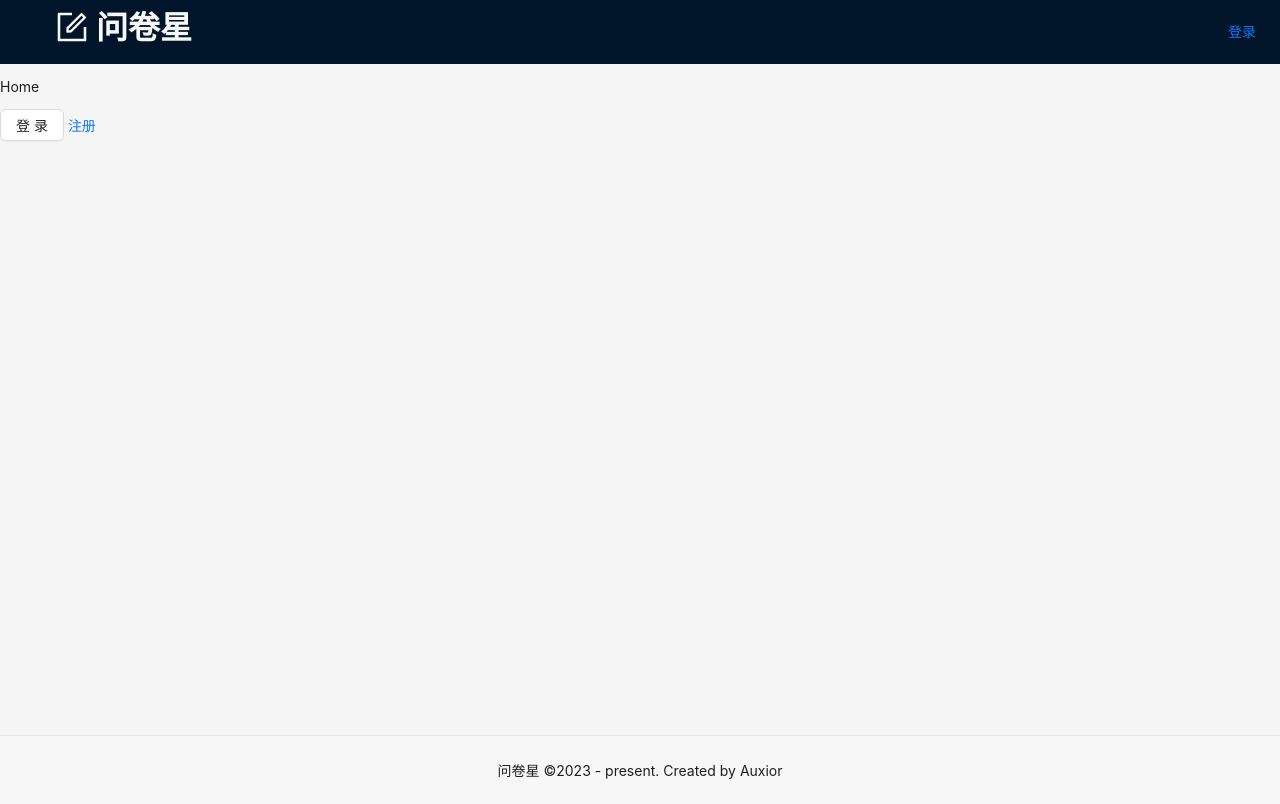
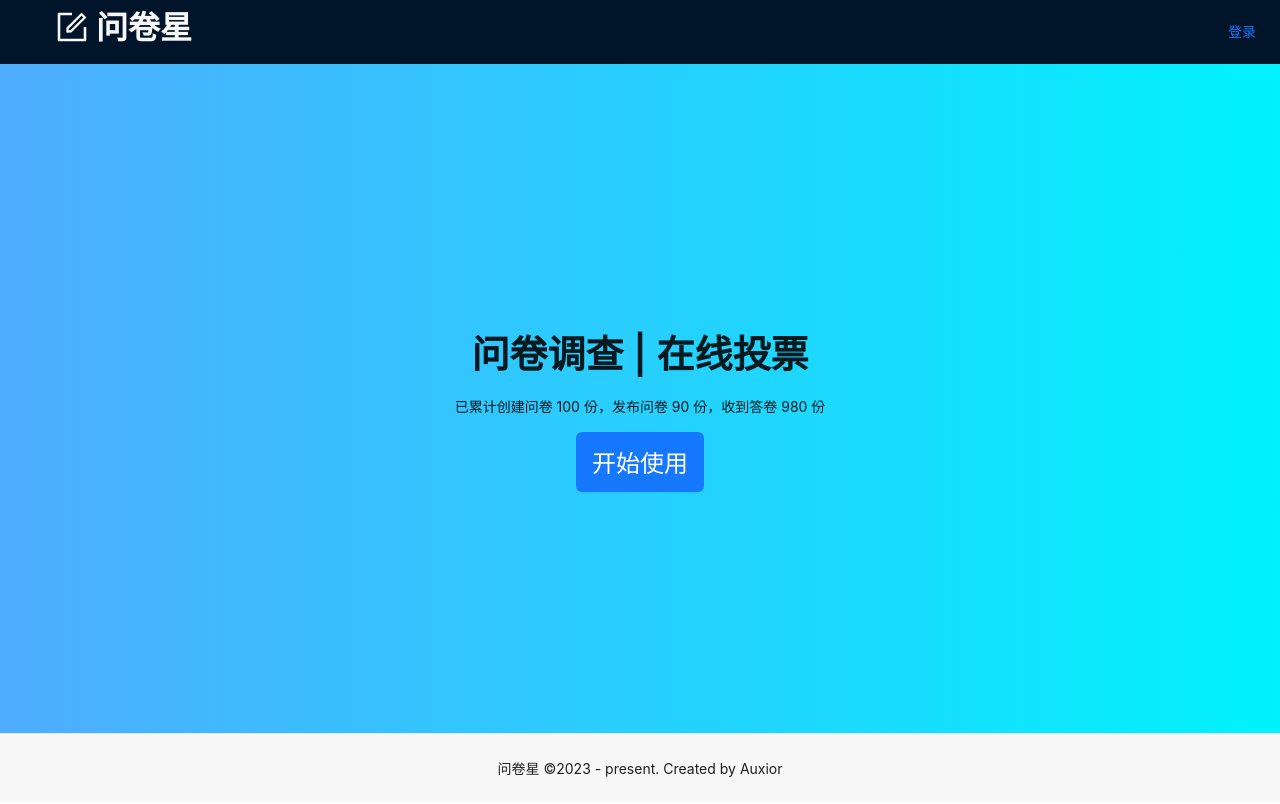
Before and after one commit to Auxior/sojump-fe, a React (Create React App) app: page / in a window 1280 px wide. Built offline with nearby package versions, Linux system fonts and the light colour scheme.

Commit message:
Update MainLayout and add Home page

```diff
--- a/src/layouts/MainLayout.module.scss
+++ b/src/layouts/MainLayout.module.scss
@@ -11,7 +11,7 @@
 }
 
 .main {
-  min-height: calc(100vh - 64px - 65px);
+  min-height: calc(100vh - 64px - 67.2px);
 }
 
 .footer {
--- /dev/null
+++ b/src/pages/Home.module.scss
@@ -0,0 +1,17 @@
+.container {
+  height: calc(100vh - 64px - 67.2px);
+  display: flex;
+  flex-direction: column;
+  justify-content: center;
+  align-items: center;
+  background-image: linear-gradient(to right, #4facfe 0%, #00f2fe 100%);
+
+  .info {
+    text-align: center;
+
+    button {
+      height: 60px;
+      font-size: 24px;
+    }
+  }
+}
--- a/src/pages/Home.tsx
+++ b/src/pages/Home.tsx
@@ -1,21 +1,29 @@
 import React, { FC } from 'react'
-import { useNavigate, Link } from 'react-router-dom'
-import { Button } from 'antd'
+import { useNavigate } from 'react-router-dom'
+import { Button, Typography } from 'antd'
+import { MANAGE_INDEX__PATHNAME } from '../router'
+import styles from './Home.module.scss'
+
+const { Title, Paragraph } = Typography
 
 const Home: FC = () => {
   const nav = useNavigate()
 
-  function clickHandler() {
-    nav('/login')
-  }
-
   return (
-    <div>
-      <p>Home</p>
-      <div>
-        <Button onClick={clickHandler}>登录</Button>
-        &nbsp;
-        <Link to="/register">注册</Link>
+    <div className={styles.container}>
+      <div className={styles.info}>
+        <Title>问卷调查 | 在线投票</Title>
+        <Paragraph>已累计创建问卷 100 份，发布问卷 90 份，收到答卷 980 份</Paragraph>
+        <div>
+          <Button
+            type="primary"
+            onClick={() => {
+              nav(MANAGE_INDEX__PATHNAME)
+            }}
+          >
+            开始使用
+          </Button>
+        </div>
       </div>
     </div>
   )
```
